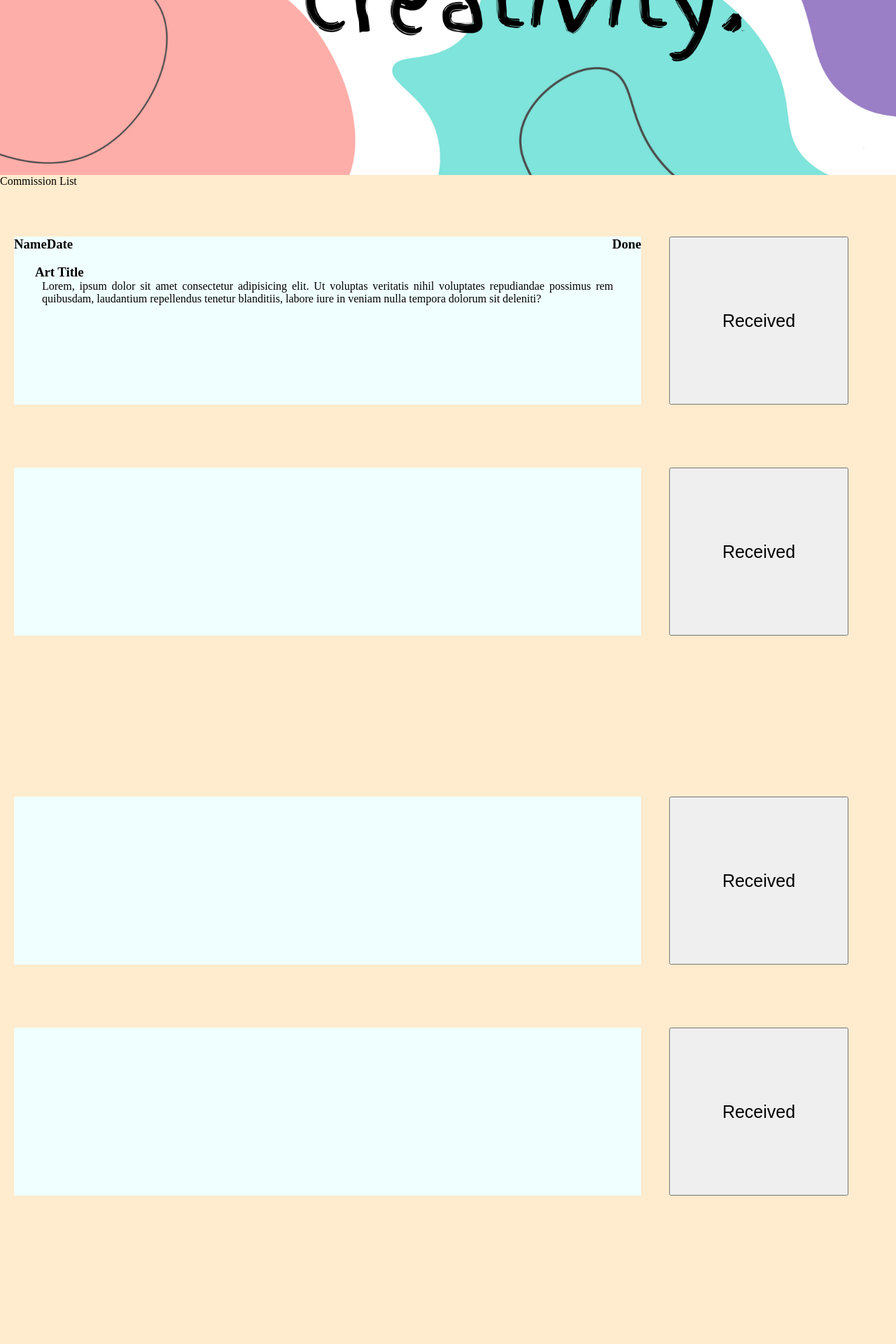
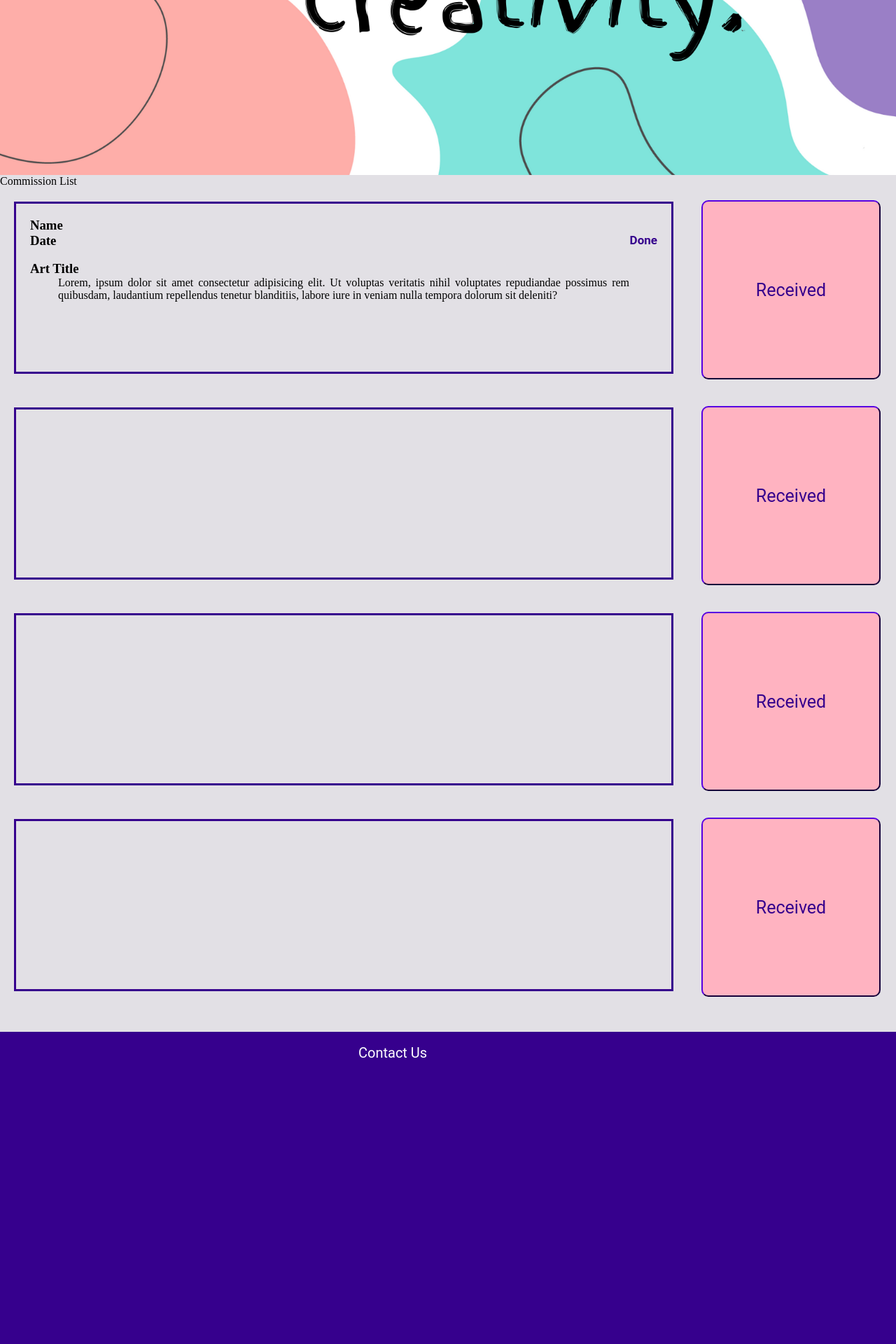
Before and after one commit to arpcadelina/ART-TOWN, a PHP site: page /html/3commissionlist.html in a window 1280 px wide. Shown: the part 430-2350 px from the top of the page at 70% size. Run offline with PHP 8.4, Linux system fonts and the light colour scheme.

Commit message:
update css for commission list and sign in/up

```diff
--- a/styles/styles.css
+++ b/styles/styles.css
@@ -81,7 +81,8 @@
         color: #FFB3C1;
     }
 
-    .banner button:hover, .artist button:hover, .art button:hover, .sign-in button:hover{
+    .banner button:hover, .artist button:hover, .art button:hover, .sign-in button:hover,
+    .commission-row button:hover, .log-in-btn:hover {
         background-color:#aa3884;
     }
 
@@ -102,6 +103,7 @@
                 background-color: #36008D;
             }
 
+            /*white title-center*/
             .fttitle {
                 padding: 40px;
                 text-align: center;
@@ -136,6 +138,7 @@
                 margin: 0 auto;
                 font-family: 'Finger Paint', 'cursive';
                 font-size: 15px;
+                color: black;
             }
 
                 /* Section: About */
@@ -153,6 +156,7 @@
                     float: left;
                 }
 
+                /*pink title-center*/
                 .atitle {
 
                     padding: 40px;
@@ -215,8 +219,8 @@
                         font-family: 'Roboto', 'sans serif';
                         font-size: 20px;
                         color:#36008D;
-                        display: block;
                         margin: 60px auto;
+                        margin-left: 240px;
 
                     }
 
@@ -231,6 +235,7 @@
                             float: left;
                         }
 
+                        /*pink title-left*/
                         .ftitle{
                             padding: 10px;
                             text-align: left;
@@ -274,6 +279,7 @@
 
                         /* Pink Footer */
 
+                        /*violet title-left*/
                         .ptitle{
                             padding: 10px;
                             text-align: left;
@@ -418,6 +424,7 @@
             overflow: auto;
         }
 
+        /*aqua title-left*/
         .title {
             text-align: left;
             padding-bottom: 10px;
@@ -435,6 +442,7 @@
             margin: 7px auto;
             font-family: 'Roboto','sans serif';
             font-size: 15px;
+            color: black;
         }
 
 
@@ -442,131 +450,146 @@
             /* Page: Commission */
 
             .section-commission {
-
                 width: 100%;
-                height: 221vh;
-                background-color:blanchedalmond
-
-            }
-
-            .commission-list {
-
-                border: 0px solid black;
-            }
-
-            .commission-row {
-
-                width: 100%;
-                height: 100vh;
-                border: 0px solid black;
+                overflow: auto;
+                background-color:#E2E0E5;
+                padding-bottom: 30px;
 
             }
 
             .commission-card {
-
                 width: 70%;
-                height: 30vh;
+                height: 25vh;
                 float: left;
-                margin: 70px 20px 20px 20px;
-                background-color: azure;
-
+                margin: 20px 20px 20px 20px;
+                border: 3px solid #36008D;
+                padding: 20px;
             }
 
             .commission-row button {
-
                 width: 20%;
-                height: 30vh;
-                margin: 70px 20px 20px 20px;
+                height: 32vh;
+                margin: 18px 20px 20px 20px;
+                padding: 15px;
+                background-color: #FFB3C1;
+                border-color: #36008D;
+                border-radius: 10px;
+                font-family: 'Roboto', 'sans serif';
                 font-size: 25px;
+                color:#36008D;
             }
 
-            .commission-card .commission-name {
-
+            .commission-h3 {
                 float: left;
+                font-family: 'Roboto','sans serif';
+                font-size: 17px;
+                color: black;
             }
 
-            .commission-card .done-label {
-
+            .done-label {
                 float: right;
-            }
-
-
-
-            .art-name {
-
-                margin-left: 30px;
+                font-family: 'Roboto','sans serif';
+                font-size: 17px;
+                color: #36008D;
             }
 
                 /* Page: Sign-In */
 
 
 
-                .sign-in-image {
+                .sign-in-artist {
+                    width: 50%;
+                    height: 100vh;
+                    float: left;
+                    background-image: url(../Other/artist.png);
+                    background-size: cover;
+                }
 
-                    width: 60%;
+                .sign-in-client {
+                    width: 50%;
                     height: 100vh;
-                    background-color:bisque;
                     float: left;
+                    background-image: url(../Other/commissioner.png);
+                    background-size: cover;
                 }
 
                 .log-in-form {
-
-                    width: 40%;
+                    width: 50%;
                     height: 100vh;
                     float: left;
+                    background-color: #36008D;
                 }
 
                 .log-in-logo {
-
-                    width: 100px;
-                    height: 100px;
+                    width: 120px;
+                    height: 120px;
                     display: block;
-                    margin: 20px auto;
+                    margin: 15px auto;
                 }
 
-                h2 {
-
+                /*small title-pink-center*/
+                .small-title {
                     text-align: center;
-                    font-size: 30px;
-                    margin: 10px 0px;
+                    font-family: 'Finger Paint', 'cursive';
+                    font-size: 35px;
+                    letter-spacing: 5px;
+                    color: #FFB3C1;
+                    margin: 0px 0px;
                 }
 
                 form {
-
-                    margin: 30px;
+                    margin: 40px;
+                    margin-left: 150px;
                 }
 
-                form label, form input {
-
+                form label {
                     width: 450px;
-                    font-size: 20px;
-                    margin: 15px;
-
+                    font-family: 'Roboto','sans serif';
+                    font-size: 25px;
+                    color: white;
+                    margin-bottom: 5px;
                 }
 
                 form input {
-
+                    width: 450px;
                     border: 0;
-                    border-bottom: 1px solid violet;
+                    border-bottom: 1px solid #FFB3C1;
+                    background-color: #36008D;
                     height: 25px;
+                    font-family: 'Roboto','sans serif';
                     font-size: 14px;
+                    color: white;
                     padding: 5px;
                 }
 
                 form input:hover, form input:active {
-
-                    border: 1px solid violet;
+                    border: 1px solid #FFB3C1;
                 }
 
                 .log-in-btn {
-
-                    display: block;
                     margin: 20px auto;
+                    width: 520px;
+                    top: 50%;
+                    padding: 10px;
+                    background-color: #FFB3C1;
+                    border-color: #36008D;
+                    border-radius: 10px;
+                    font-family: 'Roboto', 'sans serif';
+                    font-size: 20px;
+                    color:#36008D;
+                    margin-left: 130px;
                 }
 
                 .account-prompt {
+                    text-align: center;
+                    font-family: 'Roboto','sans serif';
+                    font-size: 20px;
+                    color: white;
+                }
 
-                    text-align: center;
+                .account-prompt a{
+                    text-decoration: none;
+                    color: #FFB3C1;
                 }
 
 
```
